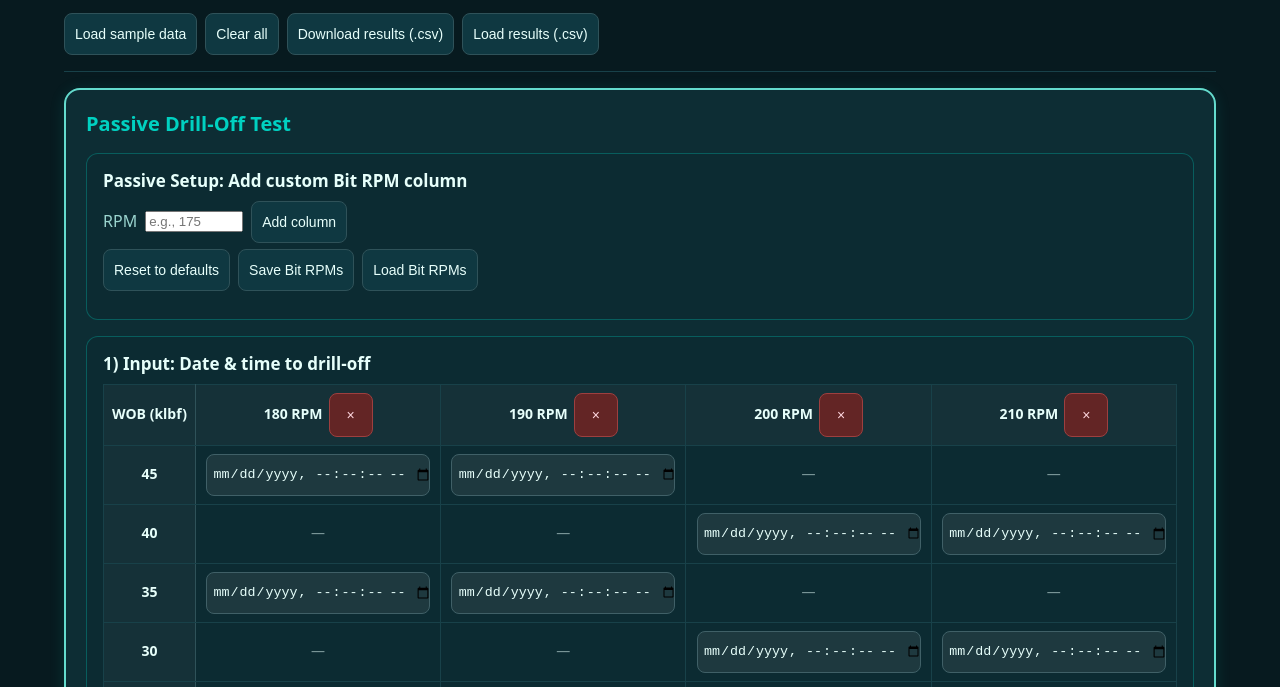
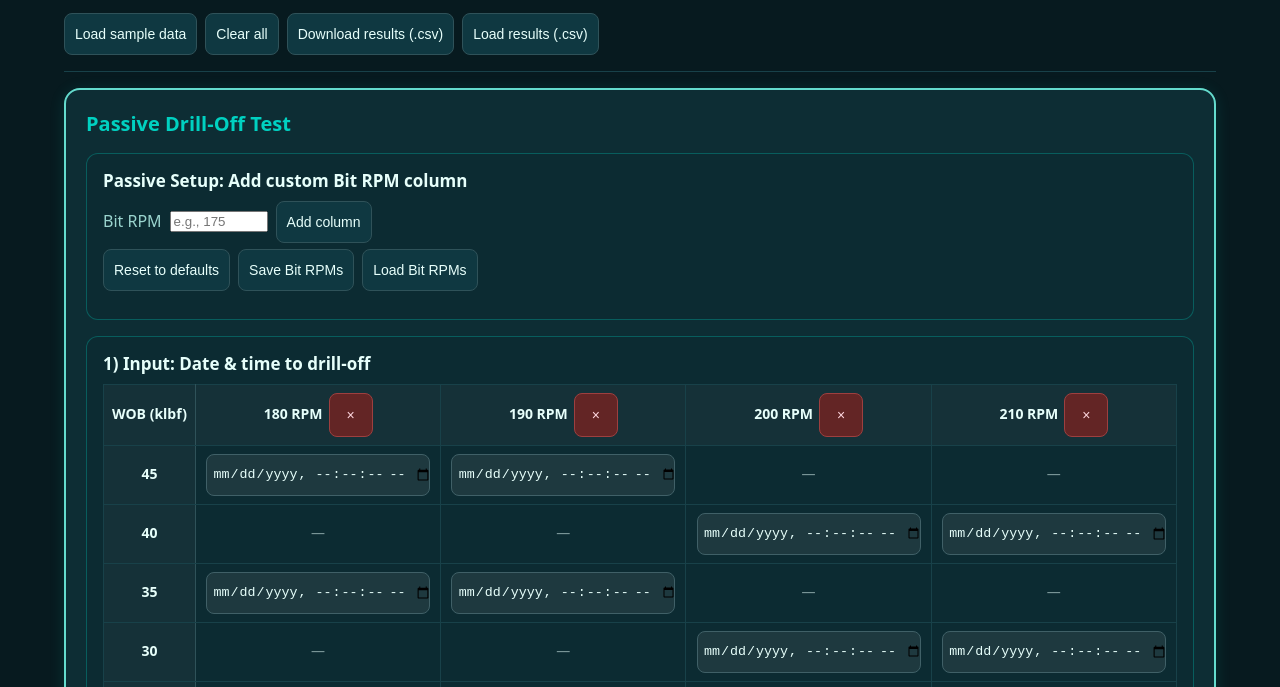
Before and after one commit to son-n-pham/drill-off-test, a plain HTML site: page index.html in a window 1280 px wide. Shown: the part 105-792 px from the top of the page. Drawn offline with Linux system fonts and the light colour scheme.

Commit message:
Enhance passive setup: rename RPM label to Bit RPM for clarity, add README.md, which is just for inputting idea to improve the web app further.

```diff
--- a/index.html
+++ b/index.html
@@ -629,7 +629,7 @@
       <section class="panel">
         <h3>Passive Setup: Add custom Bit RPM column</h3>
         <div style="display: flex; align-items: center; gap: 8px; margin: 8px 0 6px; flex-wrap: wrap;">
-          <label for="newRpm" style="color: var(--muted);">RPM</label>
+          <label for="newRpm" style="color: var(--muted);">Bit RPM</label>
           <input
             type="number"
             id="newRpm"
```
Also changed, not shown: 1 other file.
